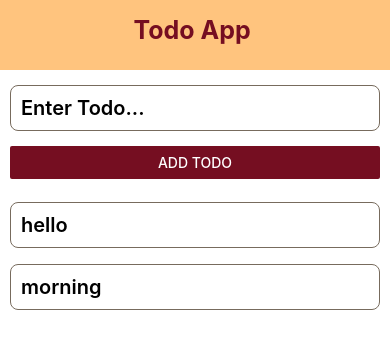
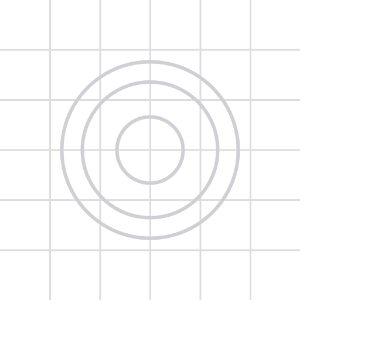
Before and after one commit to kunal8987/learning-native, a React Native app: screen / in a window 390 px wide. Shown: the top 348 px of the page. Built offline with nearby package versions, Linux system fonts and the light colour scheme.

Commit message:
ADD IMAGE TO REACT NATIVE

```diff
--- a/App.js
+++ b/App.js
@@ -4,6 +4,7 @@ import Day3 from "./component/Day3";
 import Day4 from "./component/Day4";
 import Day5 from "./component/Day5";
 import Day6 from "./component/Day6";
+import Day7 from "./component/Day7";
 import Todo from "./todo/Todo";
 
 export default function App() {
@@ -15,7 +16,8 @@ export default function App() {
       {/* <Day4 /> */}
       {/* <Day5 /> */}
       {/* <Day6 /> */}
-      <Todo/>
+      {/* <Todo/> */}
+      <Day7/>
     </>
   );
 }
--- /dev/null
+++ b/component/Day7.js
@@ -0,0 +1,14 @@
+import React from "react";
+import { Image, SafeAreaView, StyleSheet, Text, View } from "react-native";
+const logo = require("../assets/adaptive-icon.png");
+const Day7 = () => {
+  return (
+    <SafeAreaView>
+      <View>
+        <Image source={logo} style={{ width: 300, height: 300 }} />
+      </View>
+    </SafeAreaView>
+  );
+};
+
+export default Day7;
```
